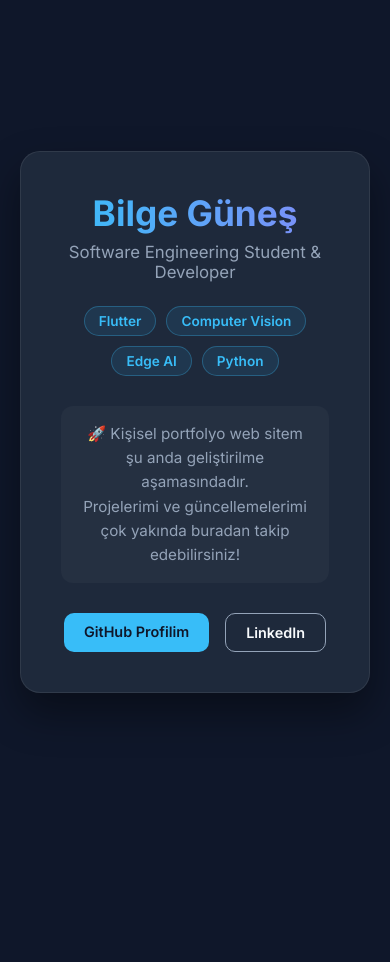
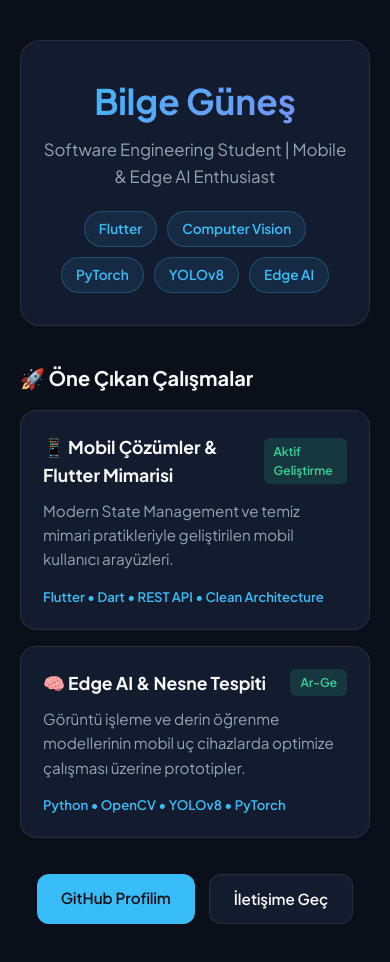
Before and after one commit to bilgegunes/bilgegunes.github.io, a plain HTML site: page index.html in a window 390 px wide. Before the commit the page ends 844 px from the top, so only its background shows below. Drawn offline with Linux system fonts and the light colour scheme.

Commit message:
feat: build responsive portfolio layout with project highlights

```diff
--- a/index.html
+++ b/index.html
@@ -1,124 +1,219 @@
 <!DOCTYPE html>
 <html lang="tr">
+
 <head>
   <meta charset="UTF-8" />
   <meta name="viewport" content="width=device-width, initial-scale=1.0" />
   <title>Bilge Güneş | Portfolio</title>
-  <link href="https://fonts.googleapis.com/css2?family=Inter:wght@300;400;600;700&display=swap" rel="stylesheet" />
+  <link rel="preconnect" href="https://fonts.googleapis.com">
+  <link rel="preconnect" href="https://fonts.gstatic.com" crossorigin>
+  <link href="https://fonts.googleapis.com/css2?family=Plus+Jakarta+Sans:wght@400;500;600;700&display=swap"
+    rel="stylesheet">
   <style>
     :root {
-      --bg: #0f172a;
-      --card: #1e293b;
+      --bg: #0b0f19;
+      --surface: #131b2e;
+      --border: rgba(255, 255, 255, 0.08);
       --text: #f8fafc;
       --muted: #94a3b8;
       --primary: #38bdf8;
       --accent: #818cf8;
+      --success: #34d399;
     }
-    * { box-sizing: border-box; margin: 0; padding: 0; }
+
+    * {
+      box-sizing: border-box;
+      margin: 0;
+      padding: 0;
+    }
+
     body {
-      font-family: 'Inter', sans-serif;
+      font-family: 'Plus Jakarta Sans', sans-serif;
       background-color: var(--bg);
       color: var(--text);
-      display: flex;
-      justify-content: center;
-      align-items: center;
-      min-height: 100vh;
-      padding: 20px;
+      line-height: 1.6;
+      padding: 40px 20px;
     }
-    .card {
-      background-color: var(--card);
+
+    .container {
+      max-width: 760px;
+      margin: 0 auto;
+    }
+
+    header {
+      text-align: center;
+      margin-bottom: 36px;
+      padding: 32px 20px;
+      background: var(--surface);
       border-radius: 20px;
-      padding: 40px;
-      max-width: 600px;
-      width: 100%;
-      box-shadow: 0 20px 40px rgba(0, 0, 0, 0.4);
-      text-align: center;
-      border: 1px solid rgba(255, 255, 255, 0.08);
+      border: 1px solid var(--border);
     }
+
     h1 {
       font-size: 2.2rem;
       font-weight: 700;
-      margin-bottom: 8px;
-      background: linear-gradient(to right, var(--primary), var(--accent));
+      background: linear-gradient(135deg, var(--primary), var(--accent));
       -webkit-background-clip: text;
       -webkit-text-fill-color: transparent;
+      margin-bottom: 8px;
     }
-    p.subtitle {
+
+    .subtitle {
       color: var(--muted);
       font-size: 1.05rem;
-      margin-bottom: 24px;
+      margin-bottom: 20px;
     }
-    .badge-container {
+
+    .tags {
       display: flex;
       justify-content: center;
       gap: 10px;
       flex-wrap: wrap;
-      margin-bottom: 30px;
     }
-    .badge {
+
+    .tag {
       background: rgba(56, 189, 248, 0.1);
       color: var(--primary);
-      border: 1px solid rgba(56, 189, 248, 0.3);
+      border: 1px solid rgba(56, 189, 248, 0.25);
       padding: 6px 14px;
       border-radius: 999px;
       font-size: 0.85rem;
       font-weight: 600;
     }
-    .status {
-      background: rgba(255, 255, 255, 0.03);
-      border-radius: 12px;
-      padding: 16px;
-      margin-bottom: 30px;
+
+    h2 {
+      font-size: 1.25rem;
+      margin: 32px 0 16px 0;
+      color: var(--text);
+    }
+
+    .grid {
+      display: grid;
+      grid-template-columns: 1fr;
+      gap: 16px;
+    }
+
+    .card {
+      background: var(--surface);
+      padding: 22px;
+      border-radius: 16px;
+      border: 1px solid var(--border);
+      transition: transform 0.2s ease, border-color 0.2s ease;
+    }
+
+    .card:hover {
+      transform: translateY(-2px);
+      border-color: var(--primary);
+    }
+
+    .card-header {
+      display: flex;
+      justify-content: space-between;
+      align-items: center;
+      margin-bottom: 10px;
+    }
+
+    .card-title {
+      font-size: 1.1rem;
+      font-weight: 700;
+    }
+
+    .badge-status {
+      font-size: 0.75rem;
+      padding: 4px 10px;
+      border-radius: 6px;
+      font-weight: 600;
+      background: rgba(52, 211, 153, 0.15);
+      color: var(--success);
+    }
+
+    .card-desc {
       color: var(--muted);
       font-size: 0.95rem;
-      line-height: 1.6;
+      margin-bottom: 14px;
     }
+
+    .tech-stack {
+      font-size: 0.82rem;
+      color: var(--primary);
+      font-weight: 600;
+    }
+
     .links {
       display: flex;
       justify-content: center;
-      gap: 16px;
+      gap: 14px;
+      margin-top: 36px;
     }
+
     .btn {
       text-decoration: none;
-      padding: 10px 20px;
-      border-radius: 10px;
-      font-size: 0.9rem;
+      padding: 12px 24px;
+      border-radius: 12px;
       font-weight: 600;
+      font-size: 0.95rem;
       transition: all 0.2s ease;
     }
+
     .btn-primary {
       background: var(--primary);
-      color: #0f172a;
+      color: #0b0f19;
     }
+
     .btn-secondary {
-      background: transparent;
-      border: 1px solid var(--muted);
+      background: var(--surface);
       color: var(--text);
+      border: 1px solid var(--border);
     }
+
     .btn:hover {
-      transform: translateY(-2px);
       opacity: 0.9;
     }
   </style>
 </head>
+
 <body>
-  <div class="card">
-    <h1>Bilge Güneş</h1>
-    <p class="subtitle">Software Engineering Student &amp; Developer</p>
-    <div class="badge-container">
-      <span class="badge">Flutter</span>
-      <span class="badge">Computer Vision</span>
-      <span class="badge">Edge AI</span>
-      <span class="badge">Python</span>
+  <div class="container">
+    <header>
+      <h1>Bilge Güneş</h1>
+      <p class="subtitle">Software Engineering Student | Mobile &amp; Edge AI Enthusiast</p>
+      <div class="tags">
+        <span class="tag">Flutter</span>
+        <span class="tag">Computer Vision</span>
+        <span class="tag">PyTorch</span>
+        <span class="tag">YOLOv8</span>
+        <span class="tag">Edge AI</span>
+      </div>
+    </header>
+
+    <h2>🚀 Öne Çıkan Çalışmalar</h2>
+    <div class="grid">
+      <div class="card">
+        <div class="card-header">
+          <div class="card-title">📱 Mobil Çözümler &amp; Flutter Mimarisi</div>
+          <span class="badge-status">Aktif Geliştirme</span>
+        </div>
+        <p class="card-desc">Modern State Management ve temiz mimari pratikleriyle geliştirilen mobil kullanıcı
+          arayüzleri.</p>
+        <div class="tech-stack">Flutter • Dart • REST API • Clean Architecture</div>
+      </div>
+
+      <div class="card">
+        <div class="card-header">
+          <div class="card-title">🧠 Edge AI &amp; Nesne Tespiti</div>
+          <span class="badge-status">Ar-Ge</span>
+        </div>
+        <p class="card-desc">Görüntü işleme ve derin öğrenme modellerinin mobil uç cihazlarda optimize çalışması üzerine
+          prototipler.</p>
+        <div class="tech-stack">Python • OpenCV • YOLOv8 • PyTorch</div>
+      </div>
     </div>
-    <div class="status">
-      🚀 Kişisel portfolyo web sitem şu anda geliştirilme aşamasındadır.<br />
-      Projelerimi ve güncellemelerimi çok yakında buradan takip edebilirsiniz!
-    </div>
+
     <div class="links">
-      <a href="https://github.com/bilgegunes" class="btn btn-primary">GitHub Profilim</a>
-      <a href="https://www.linkedin.com" class="btn btn-secondary">LinkedIn</a>
+      <a href="https://github.com/bilgegunes" target="_blank" class="btn btn-primary">GitHub Profilim</a>
+      <a href="mailto:bilgeggunes@gmail.com" class="btn btn-secondary">İletişime Geç</a>
     </div>
   </div>
 </body>
+
 </html>
```
